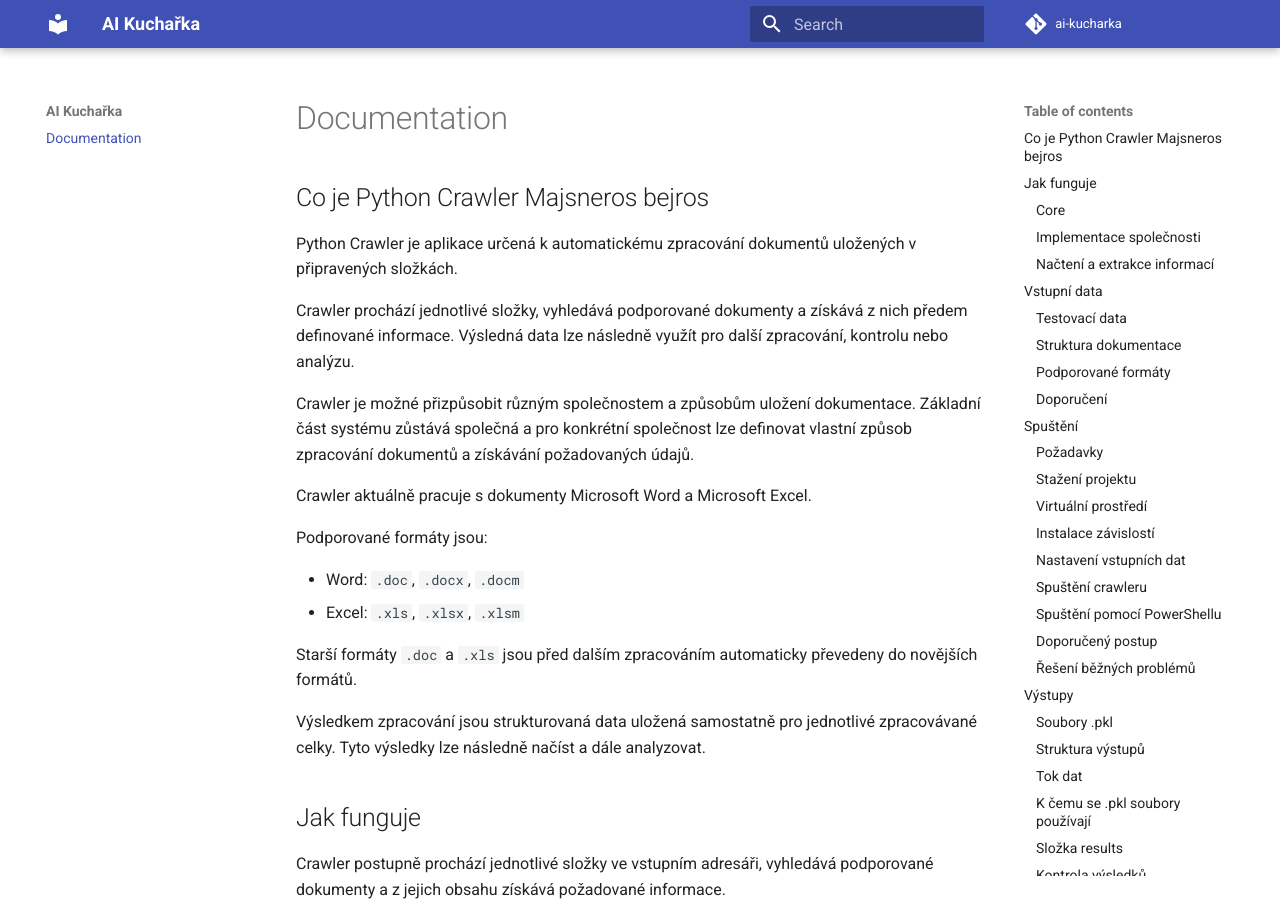
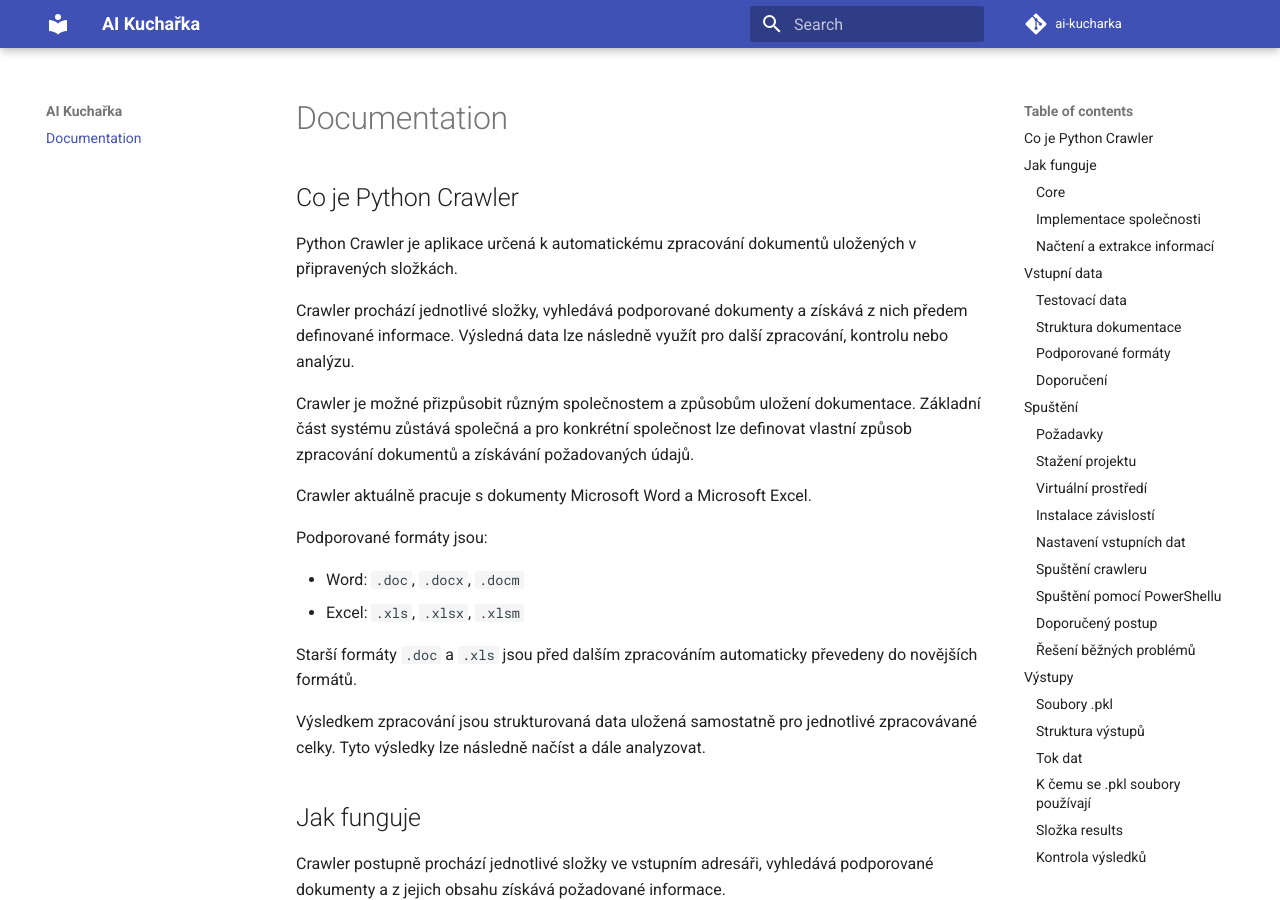
Before and after one commit to sadda/ai-kucharka, an MkDocs documentation site: the page built from docs/index.md, in a window 1280 px wide and 900 px high. Built offline with MkDocs 1.6.1 and Material for MkDocs 9.7.7, drawn with Linux system fonts in a browser that asks for light colours; comment, search, counter and statistics services are not loaded.

Commit message:
Revise title in Python Crawler documentation
Updated the title of the Python Crawler documentation.

```diff
--- a/docs/index.md
+++ b/docs/index.md
@@ -1,4 +1,4 @@
-## Co je Python Crawler Majsneros bejros
+## Co je Python Crawler
 
 Python Crawler je aplikace určená k automatickému zpracování dokumentů uložených v připravených složkách.
 
```
